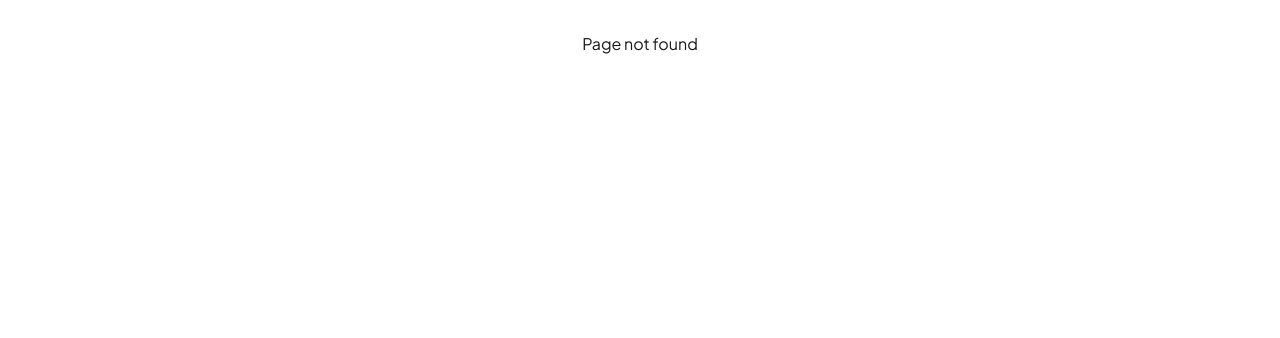
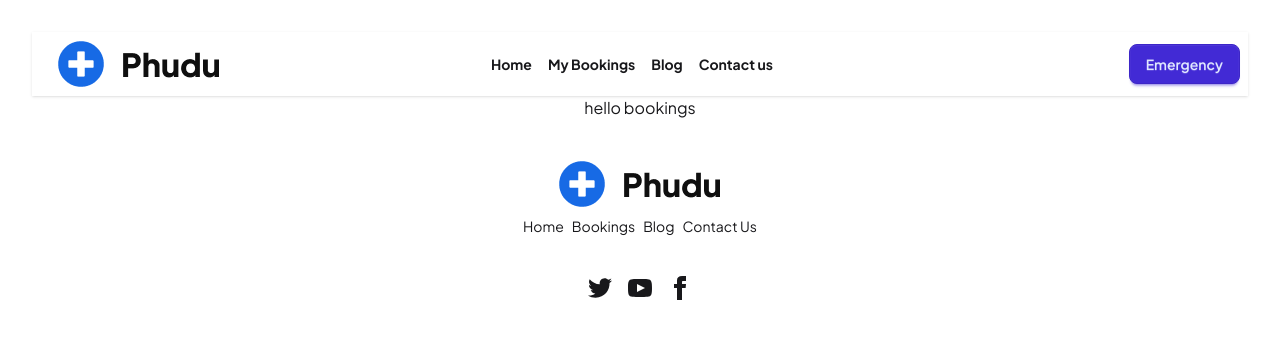
Before and after one commit to nafeesalways/doctalk-project, a React (Vite) app: page /Bookings in a window 1280 px wide. Before the commit this address had no page. Shown: the top 338 px of the page. Built offline with nearby package versions, Linux system fonts and the light colour scheme.

Commit message:
banner,footer done

```diff
--- a/package.json
+++ b/package.json
@@ -13,6 +13,7 @@
     "@tailwindcss/vite": "^4.1.4",
     "react": "^19.0.0",
     "react-dom": "^19.0.0",
+    "react-icons": "^5.5.0",
     "react-router": "^7.5.1",
     "tailwindcss": "^4.1.4"
   },
--- a/src/Routes/Routes.jsx
+++ b/src/Routes/Routes.jsx
@@ -6,6 +6,10 @@ import {
 import Root from '../pages/Root/Root';
 import ErrorPage from '../pages/ErrorPage/ErrorPage';
 import Home from '../pages/Home/Home';
+import Bookings from '../pages/Bookings/Bookings';
+import DoctorDetails from '../pages/DoctorDetails/DoctorDetails';
+import Blogs from '../pages/Blogs/Blogs';
+import Contact from '../pages/Contact/Contact';
 
  export const router = createBrowserRouter([
     {
@@ -18,6 +22,23 @@ import Home from '../pages/Home/Home';
         loader:()=>fetch('doctorsData.json'),
         path:'/',
         Component:Home,
+    },
+    {
+      path: '/Bookings',
+      Component: Bookings,
+    },
+    {
+      path: '/Blogs',
+     Component:Blogs,
+    },
+    {
+      path: '/Contact',
+     Component:Contact,
+    },
+    {
+      path: '/doctorDetails/:id',
+      loader:()=>fetch('./doctorsData.json'),
+      Component: DoctorDetails,
     }
    ]
     },
--- a/src/components/Footer/Footer.jsx
+++ b/src/components/Footer/Footer.jsx
@@ -1,5 +1,6 @@
 import React from "react";
 import logo from "../../assets/Frame 1.png";
+import { Link } from "react-router";
 
 const Footer = () => {
   return (
@@ -8,18 +9,18 @@ const Footer = () => {
         <img src={logo} alt="" />
 
         <ul className="flex space-x-2">
-          <li>
+        <Link to='/'>   <li>
             <a className="cursor-pointer" href="#">Home</a>
-          </li>
-          <li>
-            <a className="cursor-pointer" href="#">My Bookings </a>
-          </li>
-          <li>
-            <a className="cursor-pointer" href="#">Blogs</a>
-          </li>
-          <li>
+          </li></Link>
+          <Link to='/Bookings'>   <li>
+            <a className="cursor-pointer" href="#">Bookings</a>
+          </li></Link>
+          <Link to='/Blogs'>   <li>
+            <a className="cursor-pointer" href="#">Blog</a>
+          </li></Link>
+       <Link to='/Contact'>   <li>
             <a className="cursor-pointer" href="#">Contact Us</a>
-          </li>
+          </li></Link>
         </ul>
       </aside>
       <nav>
--- a/src/components/Header/Navbar.jsx
+++ b/src/components/Header/Navbar.jsx
@@ -1,12 +1,14 @@
 import React from 'react';
 import logo from '../../assets/Frame 1.png'
+import { Link } from 'react-router';
 
 const Navbar = () => {
     const Links = <>
-    <li className='font-bold mr-4'>Home</li>
-    <li className='font-bold mr-4'>My Bookings</li>
-    <li className='font-bold mr-4'>Blog</li>
-    <li className='font-bold mr-4'>Contact Us</li>
+   <Link to='/'> <li className='font-bold mr-4 cursor-pointer'>Home</li></Link>
+   <Link to='/Bookings'> <li className='font-bold mr-4 cursor-pointer'>My Bookings</li></Link>
+   <Link to='/Blogs'> <li className='font-bold mr-4 cursor-pointer'>Blog</li></Link>
+   <Link to='/Contact'> <li className='font-bold mr-4 cursor-pointer'>Contact us</li></Link>
+
     </>
     return (
         <div className="navbar bg-base-100 shadow-sm">
--- /dev/null
+++ b/src/pages/Blogs/Blogs.jsx
@@ -0,0 +1,11 @@
+import React from 'react';
+
+const Blogs = () => {
+    return (
+        <div>
+          <h3>Hello Blogs</h3>
+        </div>
+    );
+};
+
+export default Blogs;
--- /dev/null
+++ b/src/pages/Bookings/Bookings.jsx
@@ -0,0 +1,11 @@
+import React from 'react';
+
+const Bookings = () => {
+    return (
+        <div>
+            <h3>hello bookings</h3>
+        </div>
+    );
+};
+
+export default Bookings;
--- /dev/null
+++ b/src/pages/Contact/Contact.jsx
@@ -0,0 +1,11 @@
+import React from 'react';
+
+const Contact = () => {
+    return (
+        <div>
+            <h3>contact details</h3>
+        </div>
+    );
+};
+
+export default Contact;
--- a/src/pages/Doctor/Doctor.jsx
+++ b/src/pages/Doctor/Doctor.jsx
@@ -1,14 +1,16 @@
 import React from 'react';
+import { RiRegisteredLine } from "react-icons/ri";
+import { Link } from 'react-router';
 
 const Doctor = ({singleDoctor}) => {
-    const {image,name,education,experience,speciality,registrationNumber} = singleDoctor;
+    const {image,name,id,education,experience,speciality,registrationNumber} = singleDoctor;
     return (
         <div className="card bg-base-100 w-96 shadow-sm border p-6">
         <figure className="px-10 pt-10">
           <img
             src={image}
             alt="Doctors"
-            className="rounded-xl w-full p-4 bg-gray-100 mx-auto" />
+            />
         </figure>
        <div className='flex '>
         <p className='p-3 font-semibold'>Speciality: {speciality}</p>
@@ -16,10 +18,12 @@ const Doctor = ({singleDoctor}) => {
        </div>
         <div className="card-body items-center text-center">
           <h2 className="card-title">{name}</h2>
+
           <p className='border-t-2 border-dashed'>{education}</p>
-          <p>Reg No: {registrationNumber}</p>
+          <RiRegisteredLine />
+         <p>Reg No: {registrationNumber}</p>
           <div className="card-actions">
-            <button className="btn btn-primary">View Details</button>
+           <Link to={`/doctorDetails/${id}`}> <button className="btn btn-primary">View Details</button></Link>
           </div>
         </div>
       </div>
--- /dev/null
+++ b/src/pages/DoctorDetails/DoctorDetails.jsx
@@ -0,0 +1,41 @@
+import React from "react";
+import { useLoaderData, useParams } from "react-router";
+import { RiRegisteredLine } from "react-icons/ri";
+
+const DoctorDetails = () => {
+  const { id } = useParams();
+  const doctorId = parseInt(id);
+  const data = useLoaderData();
+  const Doctor = data?.find((doctor) => doctor.id === doctorId);
+  const { image, education, name, experience, registrationNumber, speciality } = Doctor || {};
+
+
+  return (
+    <div>
+      <h1 className="text-3xl font-bold mb-3 mt-5">Doctor’s Profile Details</h1>
+      <p className="text-gray-400 mb-4">
+        Our platform connects you with verified, experienced doctors across
+        various specialties — all at your convenience. Whether it's a routine
+        checkup or urgent consultation, book appointments in minutes and receive
+        quality care you can trust.
+      </p>
+      <div className="hero bg-base-200 min-h-screen">
+        <div className="hero-content flex-col lg:flex-row">
+          <img src={image} className="max-w-sm rounded-lg shadow-2xl" />
+          <div>
+            <h1 className="text-5xl font-bold">{name}</h1>
+            <p className="py-6 font-semibold">{speciality}</p>
+            <p className="py-6">{experience}</p>
+            <p className="font-bold text-xl">Working at:{education}</p>
+
+            <p className="flex items-center justify-center mr-2"><RiRegisteredLine /> Reg No:{registrationNumber}</p>
+            <p className="mt-3">Availability:  <span className="px-2 rounded-lg border border-b-blue-300 bg-[#FFA000]">Sunday</span> <span className="px-2 rounded-lg border-b-blue-300 bg-[#FFA000]">Monday</span> <span className="px-2 rounded-lg border-b-blue-300 bg-[#FFA000]">Thursday</span></p>
+<p className="mt-4">Consultation Fee: <span className="text-blue-400">Tk: 280</span></p>
+          </div>
+        </div>
+      </div>
+    </div>
+  );
+};
+
+export default DoctorDetails;
```
Also changed, not shown: src/pages/Doctors/Doctors.jsx (+12 -8 lines), 1 other file (tests, documents, lock files or other folders).
